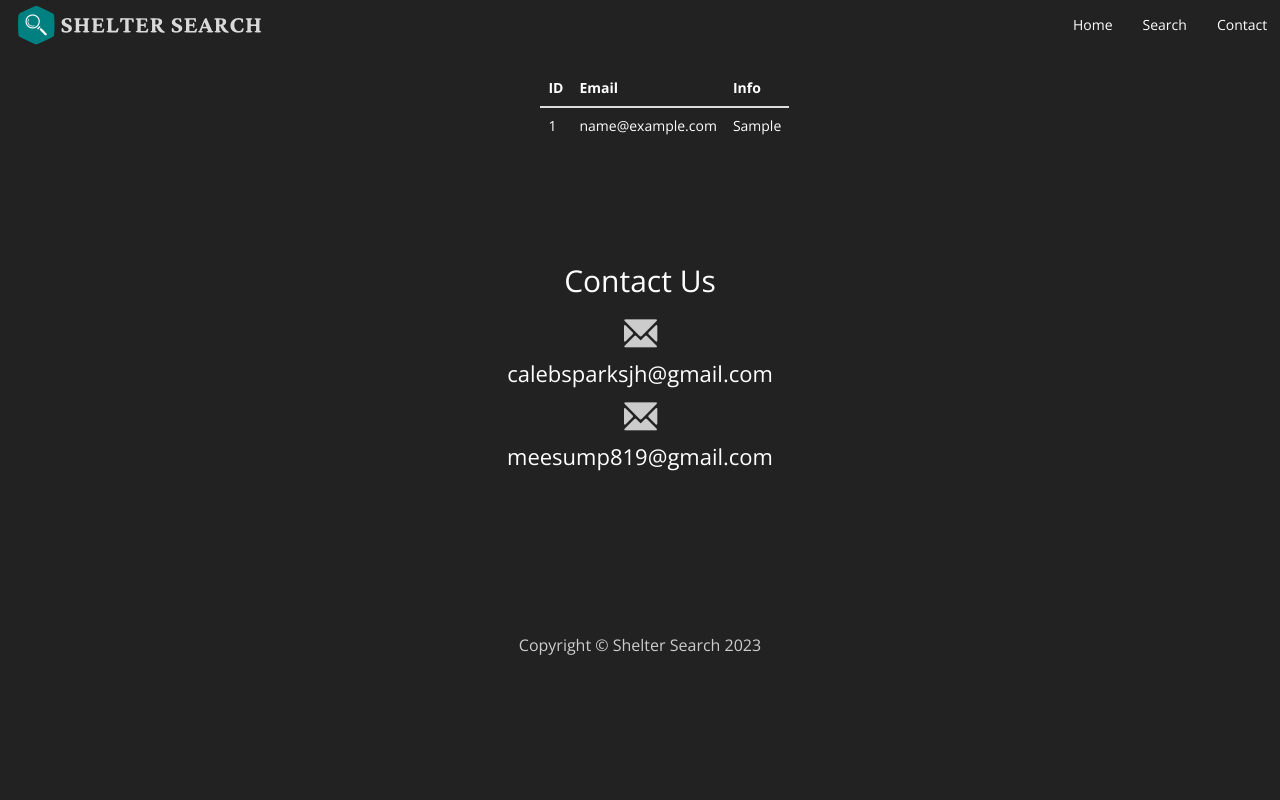
After one commit to MeesumP/CongressionalAppChallenge, a Flask app: page /admin in a window 1280 px wide. The commit adds this page. Run offline with Flask 3, Linux system fonts and the light colour scheme; tables that the repository leaves empty hold one stand-in row (values such as "Sample post"); some libraries are stand-ins or nearby versions.

Commit message:
added admin page, thankyou page, need admin secure

```diff
--- /dev/null
+++ b/Templates/admin.html
@@ -0,0 +1,58 @@
+{% extends 'base.html' %} {% block title %}Admin Page{% endblock %} {% block
+content %}
+<style>
+    body {
+      display: flex;
+      flex-direction: column;
+      align-items: center;
+      height: 100vh;
+      margin: 0;
+    }
+
+    #siteNav {
+      width: 100%;
+      z-index: 1000;
+    }
+
+    main {
+      margin-top: 70px;
+    }
+
+    .text-container {
+      max-height: auto;
+      overflow-y: auto;
+      text-align: center;
+      width: 1250px;
+      word-wrap: break-word;
+    }
+
+    .table-container {
+      margin-left: 10%;
+      margin-right: 10%;
+    }
+  </style>
+
+  <main>
+    <div class="table-container">
+      <table class="table table-dark">
+        <thead>
+          <tr>
+            <th scope="col">ID</th>
+            <th scope="col">Email</th>
+            <th scope="col">Info</th>
+          </tr>
+        </thead>
+        <tbody>
+          {% for ticket in tickets %}
+          <tr>
+            <td>{{ ticket["id"] }}</td>
+            <td>{{ ticket["email"] }}</td>
+            <td>{{ ticket["info"] }}</td>
+          </tr>
+
+          {% endfor %}
+        </tbody>
+      </table>
+    </div>
+  </main>
+{% endblock %}
--- a/Templates/base.html
+++ b/Templates/base.html
@@ -1,18 +1,23 @@
 <!DOCTYPE html>
 <html lang="en">
-
   <head>
     <meta charset="utf-8" />
     <meta http-equiv="X-UA-Compatible" content="IE=edge" />
     <meta name="viewport" content="width=device-width, initial-scale=1" />
     <title>{% block title %}Home{% endblock %}</title>
-  <link rel="shortcut icon" href="static/images/favicon.png" type="image/x-icon" />
+    <link
+      rel="shortcut icon"
+      href="static/images/favicon.png"
+      type="image/x-icon"
+    />
 
     <link href="/static/bootstrap.min.css" rel="stylesheet" />
     <link href="/static/custom.css" rel="stylesheet" />
     <link
       href="http://fonts.googleapis.com/css?family=Open+Sans:300italic,400italic,600italic,700italic,800italic,400,300,600,700,800"
-    rel="stylesheet" type="text/css" />
+      rel="stylesheet"
+      type="text/css"
+    />
   </head>
 
   <style>
@@ -23,7 +28,7 @@
       margin-left: 0%;
     }
 
-  @media (min-width:1200px) {
+    @media (min-width: 1200px) {
       .fix-margin {
         width: 99%;
       }
@@ -32,19 +37,31 @@
 
   <body>
     <!-- Navigation -->
-  <nav id="siteNav navbar-scroll-change" class="navbar navbar-expand-lg navbar-dark bg-primary navbar-fixed-top"
-    role="navigation">
+    <nav
+      id="siteNav navbar-scroll-change"
+      class="navbar navbar-expand-lg navbar-dark bg-primary navbar-fixed-top"
+      role="navigation"
+    >
       <div class="fix-margin">
         <!-- Logo and responsive toggle -->
         <div class="navbar-header">
-        <button type="button" class="navbar-toggle" data-toggle="collapse" data-target="#navbar">
+          <button
+            type="button"
+            class="navbar-toggle"
+            data-toggle="collapse"
+            data-target="#navbar"
+          >
             <span class="sr-only">Toggle navigation</span>
             <span class="icon-bar"></span>
             <span class="icon-bar"></span>
             <span class="icon-bar"></span>
           </button>
           <a class="navbar-brand custom-logo-container" href="/">
-          <img src="static/images/Shelter Search Logo.png" alt="Logo" class="custom-logo" />
+            <img
+              src="static/images/Shelter Search Logo.png"
+              alt="Logo"
+              class="custom-logo"
+            />
           </a>
         </div>
         <!-- Navbar links -->
@@ -110,10 +127,14 @@
       <!-- Contact Us -->
       <div class="contact">
         <div class="container">
-        <h2 class="section-heading">Contact Us</h2>
+          <h2 class="section-heading">
+            <a href="/contact"> Contact Us </a>
+          </h2>
           <p>
             <span class="glyphicon glyphicon-envelope"></span><br />
-          <a href="mailto: calebsparksjh@gmail.com">calebsparksjh@gmail.com</a>
+            <a href="mailto: calebsparksjh@gmail.com"
+              >calebsparksjh@gmail.com</a
+            >
           </p>
           <p>
             <span class="glyphicon glyphicon-envelope"> </span><br />
@@ -130,5 +151,4 @@
       </div>
     </footer>
   </body>
-
 </html>
--- a/Templates/results.html
+++ b/Templates/results.html
@@ -56,7 +56,6 @@ content %}
           <td>{{ shelter["Family Support"] }}</td>
           <td>{{ shelter["Supports"] }}</td>
           <td>{{ shelter["Support for Disabilities/Illnesses"] }}</td>
-          <td></td>
         </tr>
 
         {% endfor %}
--- a/views.py
+++ b/views.py
@@ -3,7 +3,7 @@ from models import User, db, Ticket
 from connection import connection_algorithm
 
 from flask_wtf import FlaskForm
-from wtforms import RadioField, SubmitField, StringField, TextAreaField
+from wtforms import RadioField, SubmitField, StringField, TextAreaField, PasswordField
 from wtforms.validators import InputRequired
 
 views = Blueprint(__name__, 'views')
@@ -73,9 +73,20 @@ def contact_page():
         db.session.add(ticket)
         db.session.commit()
 
+        return redirect('/thank-you')
+
     return render_template('contact.html', form=form)
 
 @views.route('/all-shelters')
 def allShelters_page():
     shelters = []
     return render_template('all_shelters.html', shelters=shelters)
+
+@views.route('/thank-you')
+def thank_youpage():
+    return render_template('aftercontactthank.html')
+
+@views.route('/admin')
+def admin_page():
+    contact_tickets = Ticket.query.all()
+    return render_template('admin.html', tickets=contact_tickets)
```
Also changed, not shown: Templates/aftercontactthank.html (added, +32 -0 lines). Lines whose indentation alone changed are shown as unchanged.
